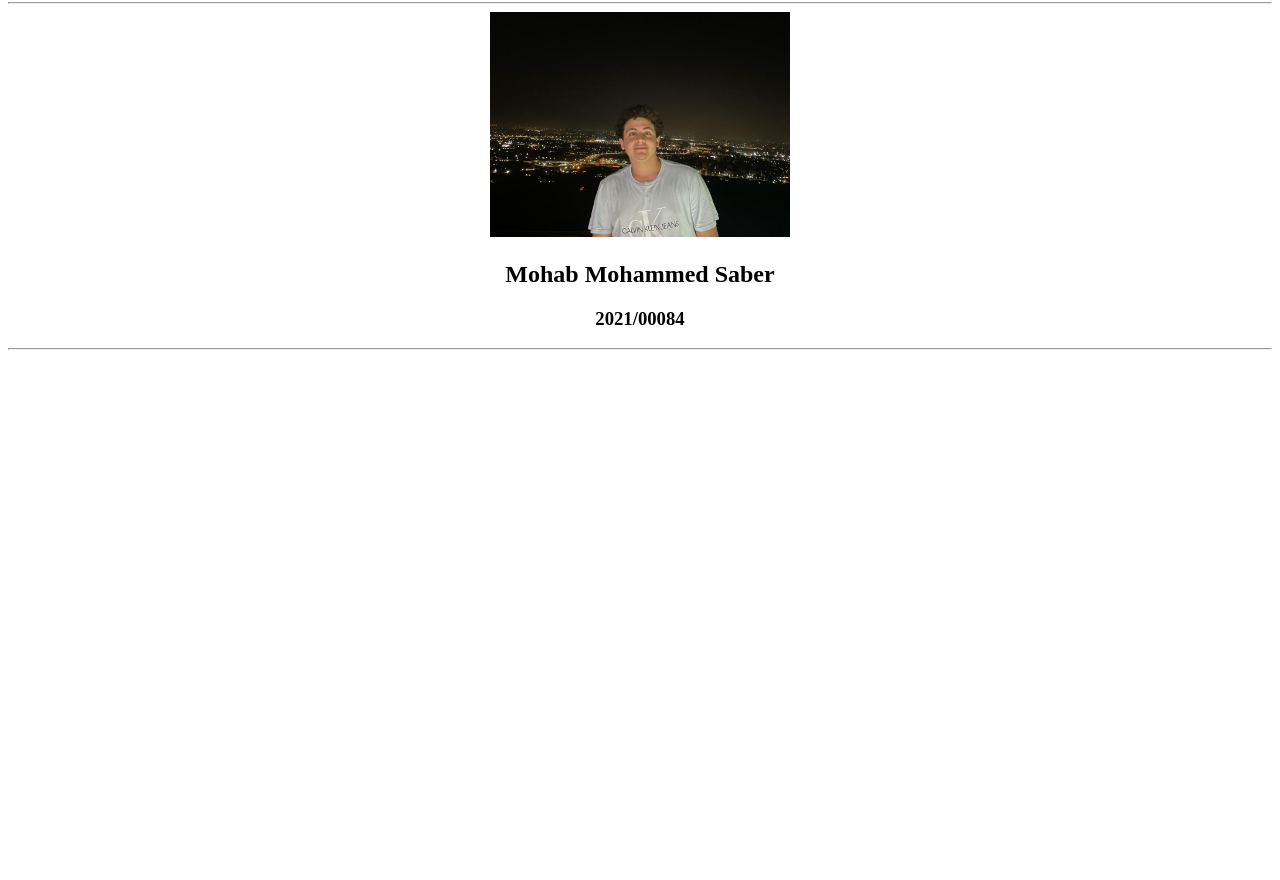
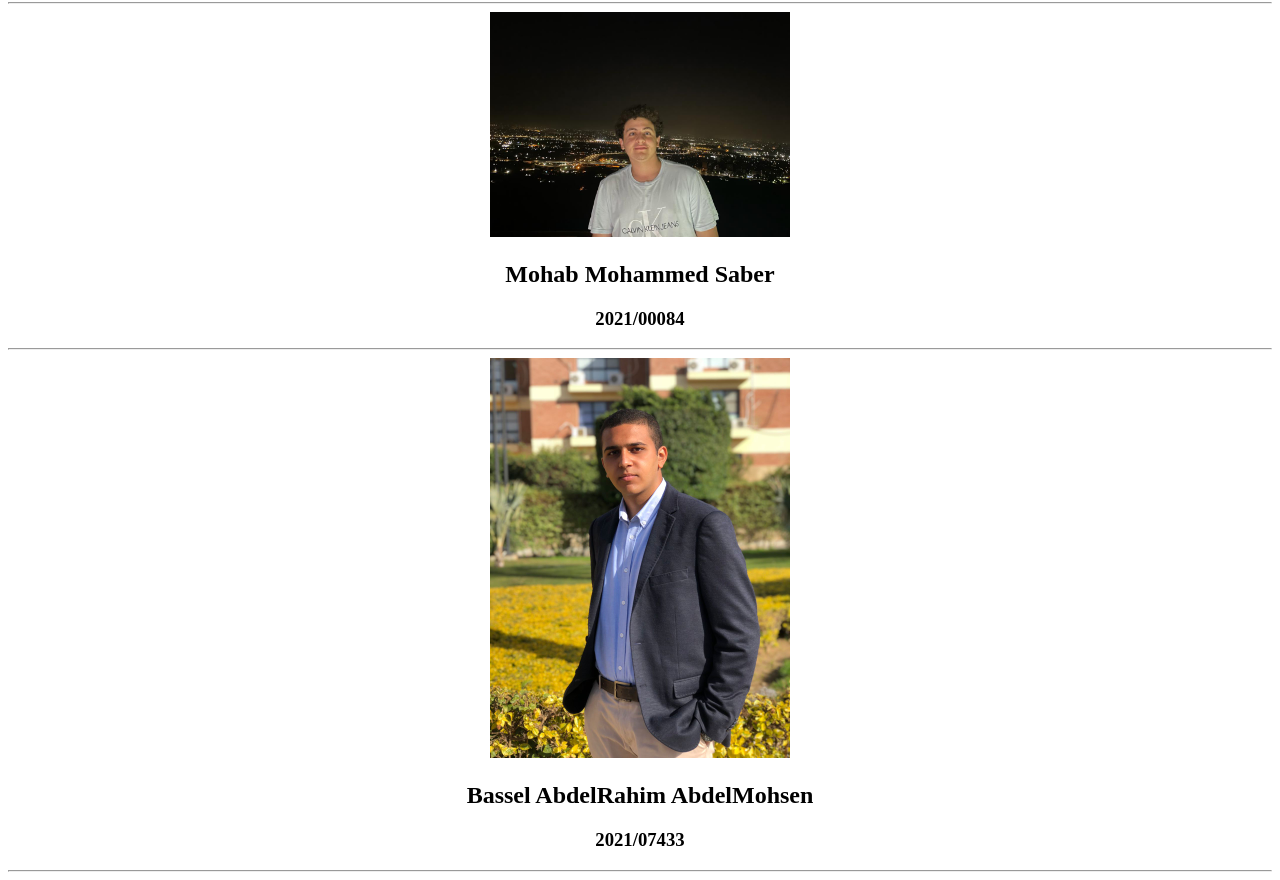
Before and after one commit to ahmed9949/assignmen, a plain HTML site: page index1.html in a window 1280 px wide. Shown: the part 78-958 px from the top of the page. Before the commit the page ends 800 px from the top, so only its background shows below. Drawn offline with Linux system fonts and the light colour scheme.

Commit message:
adding myself

```diff
--- a/index1.html
+++ b/index1.html
@@ -13,6 +13,10 @@
     <h2>Mohab Mohammed Saber </h2>
     <h3>2021/00084</h3>
     <hr>
+    <img src="3860d7a7-6995-4175-b243-b8be79a26d30.jpeg" alt="photo of bassel" width="300px">
+    <h2>Bassel AbdelRahim AbdelMohsen </h2>
+    <h3>2021/07433</h3>
+    <hr>
 
 </body>
 </html>
```
Also changed, not shown: 3860d7a7-6995-4175-b243-b8be79a26d30.jpeg (added).
